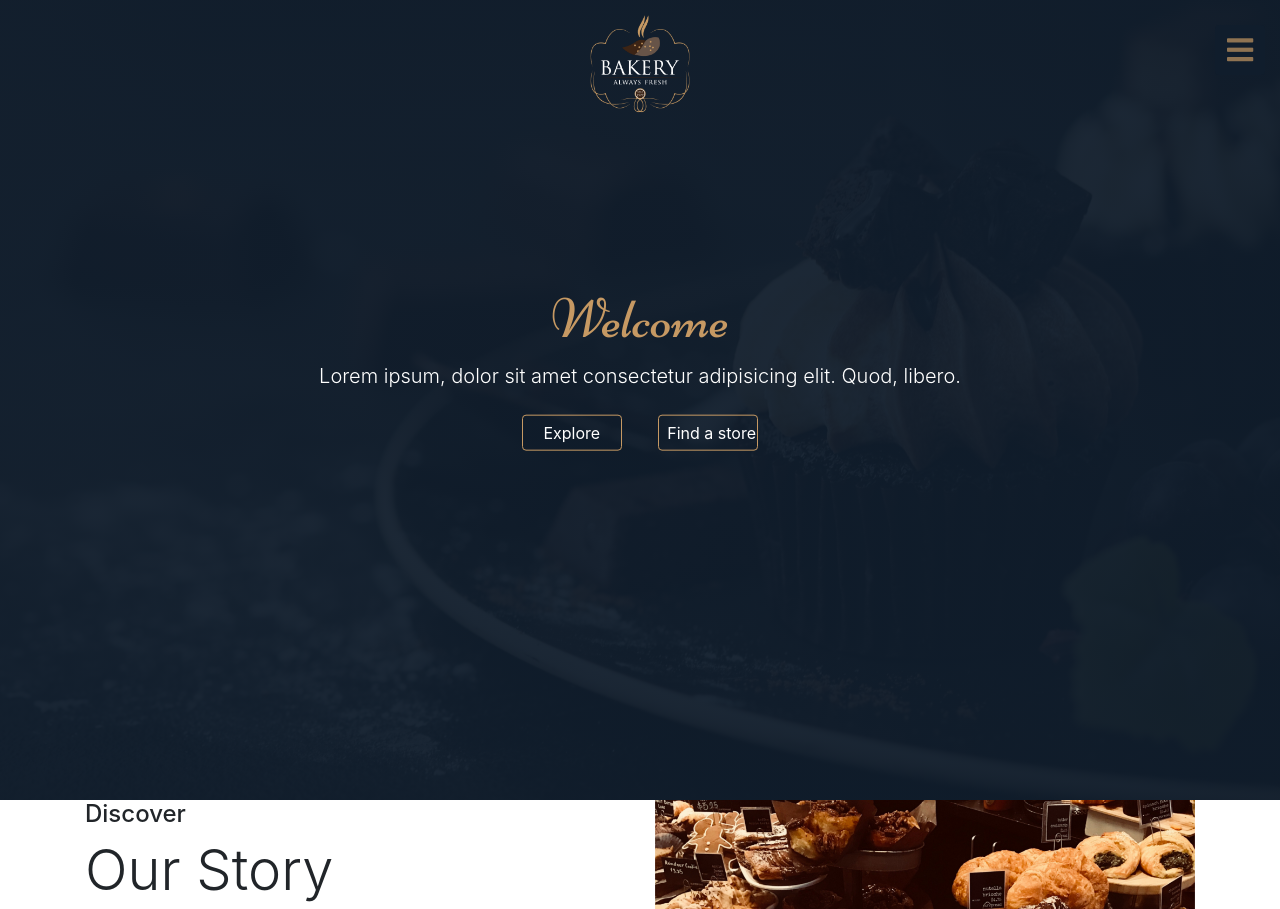
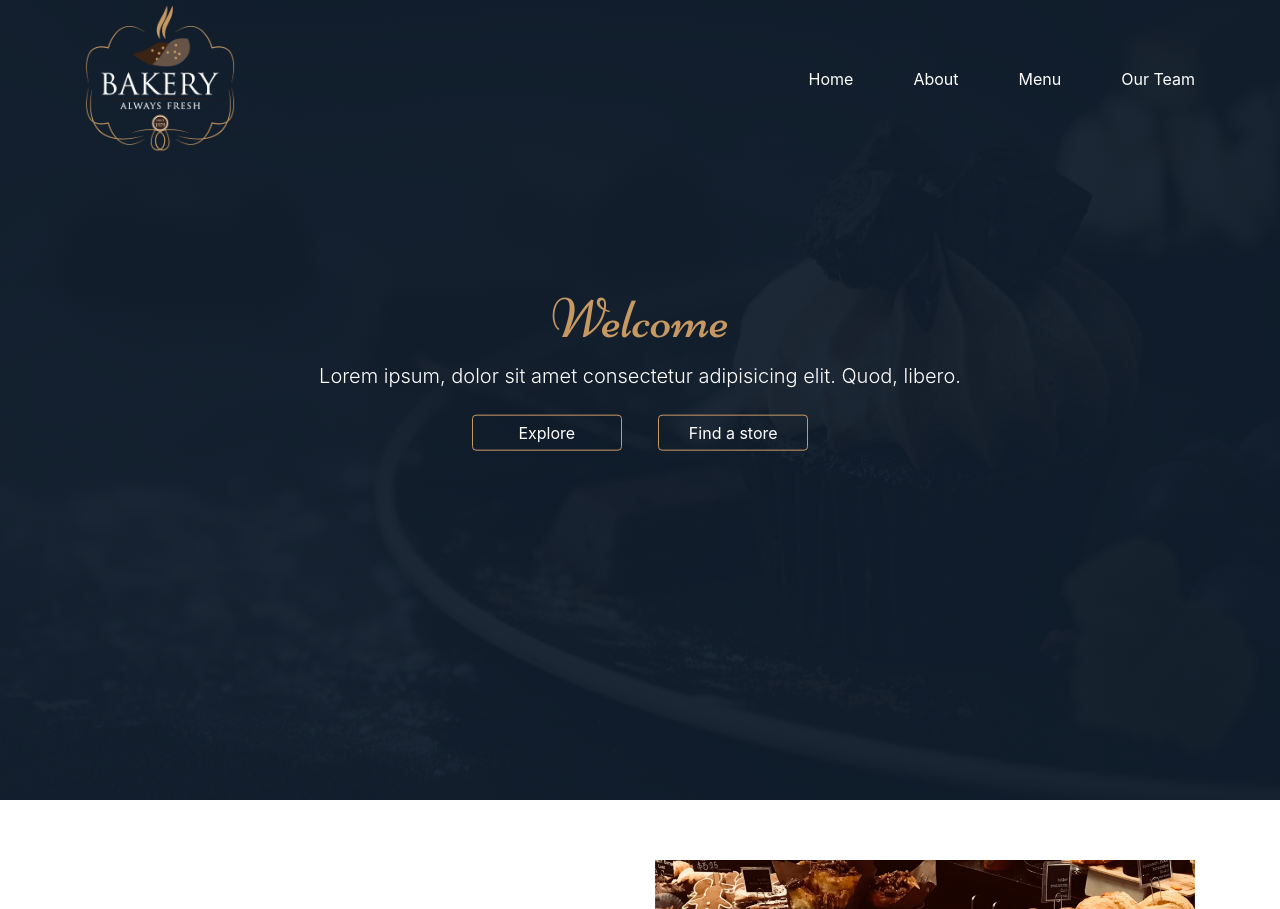
Before and after one commit to thongvm316/Bakery, a website: page index.html in a window 1280 px wide. Shown: the top 909 px of the page. Drawn offline with nearby package versions, Linux system fonts and the light colour scheme.

Commit message:
20200528

```diff
--- a/index.html
+++ b/index.html
@@ -24,13 +24,13 @@
           <i class="fas fa-bars toggle"></i>
           <i class="fas fa-times toggle"></i>
         </div>
-        <nav class="d-flex align-items-center justify-content-center">
+        <nav class="d-flex align-items-center justify-content-center justify-content-lg-between">
           <a class="navbar-brand" href="index.html"><img src="./img/logo.png" alt="" class="img-fluid"></a>
           <ul class="nav-list text-center p-0">
-            <li><a class="nav-link" href="#home">Home</a></li>
-            <li><a class="nav-link" href="#about">About</a></li>
-            <li><a class="nav-link" href="#menu">Menu</a></li>
-            <li><a class="nav-link" href="#chefs">Our Team</a></li>
+            <li class="nav-item"><a class="nav-link" href="#home">Home</a></li>
+            <li class="nav-item"><a class="nav-link" href="#about">About</a></li>
+            <li class="nav-item"><a class="nav-link" href="#menu">Menu</a></li>
+            <li class="nav-item"><a class="nav-link" href="#chefs">Our Team</a></li>
           </ul>
         </nav>
         <div class="hero-text w-100 text-white px-2 px-sm-0">
@@ -45,14 +45,14 @@
     <main>
       <section class="about" id="about">
         <div class="container">
-           <div class="row">
+           <div class="row align-items-lg-center">
              <div class="col-12 col-md-6 text-center text-md-left">
                <div class="section-heading">
                  <h4>Discover</h4>
                  <h1 class="display-4">Our Story</h1>
                </div>
                <p>Lorem ipsum dolor sit amet consectetur adipisicing elit. Dignissimos, nihil illum est, aliquam voluptates porro accusantium possimus perspiciatis quis autem error facere consequatur, nisi cum! Repellendus a vero eligendi ab?</p>
-               <a class="btn mt-4 mb-5" href="#">Find out more</a>
+               <a class="btn mt-4 mb-5 mb-md-0" href="#">Find out more</a>
              </div>
              <div class="col-12 col-md-6">
                <img class="img-fluid" src="./img/about-img.jpg" alt="">
--- a/sass/index.scss
+++ b/sass/index.scss
@@ -11,6 +11,10 @@ a {
 
 p {
     margin: 0;
+}
+
+section {
+    padding: 60px 0;
 }
 
 /* Header */
@@ -126,8 +130,101 @@ header {
 /* About Section */
 main {
     .about {
+        .section-heading {
+            h4 {
+                text-transform: uppercase;
+                color: #101d2c;
+                line-height: 0;
+                font-family: 'Teko', sans-serif;
+                font-weight: 300;
+                letter-spacing: 1px;
+            }
+            h1 {
+                font-family: 'Niconne', cursive;
+                color: #c69963;
+            }
+        }
         .btn {
             @extend %extend-btn;
+            width: 150px;
+            color: #c69963 !important;
+            &:hover {
+                color: #fff !important;
+                background-color: #c69963;
+            }
         }
     }
 }
+
+/* Media Query */
+@media (min-width: 576px) {
+    .navbar-brand {
+        max-width: 150px !important;
+    }
+    .hamburger-menu {
+        top: 35px !important;
+        right: 25px !important;
+    }
+}
+
+@media (min-width: 768px) {
+    .btn {
+        width: 150px !important;
+    }
+}
+
+@media (min-width: 992px) {
+    header {
+        .container {
+            padding: 0 15px !important;
+            nav {
+                .nav-list {
+                    position: initial;
+                    width: initial;
+                    height: initial;
+                    background-color: initial;
+                    flex-direction: row;
+                    opacity: 1;
+                    visibility: visible;
+                    transform: initial;
+                    transition: initial;
+                    margin: 0;
+                    padding: 0;
+                    .nav-item {
+                        margin: 0 30px;
+                        &:last-child {
+                            margin-right: 0;
+                        }
+                    }
+                    .nav-link {
+                        position: relative;
+                        padding: 0;
+                        &::before {
+                            content: "";
+                            position: absolute;
+                            left: 0;
+                            background-color: #c69963;
+                            bottom: -3px;
+                            width: 100%;
+                            height: 3px;
+                            transform: scaleX(0);
+                            transform-origin: center;
+                            transition: 650ms;
+                        }
+                        &:hover::before {
+                            transform: scaleX(1);
+                        }
+                    }
+                }
+            }
+        }
+        .hamburger-menu {
+            display: none !important;
+        }
+        .navbar-brand {
+            position: initial !important;
+            transform: initial !important;
+        }
+
+    }
+}
```
Also changed, not shown: css/style.css, 1 other file.
